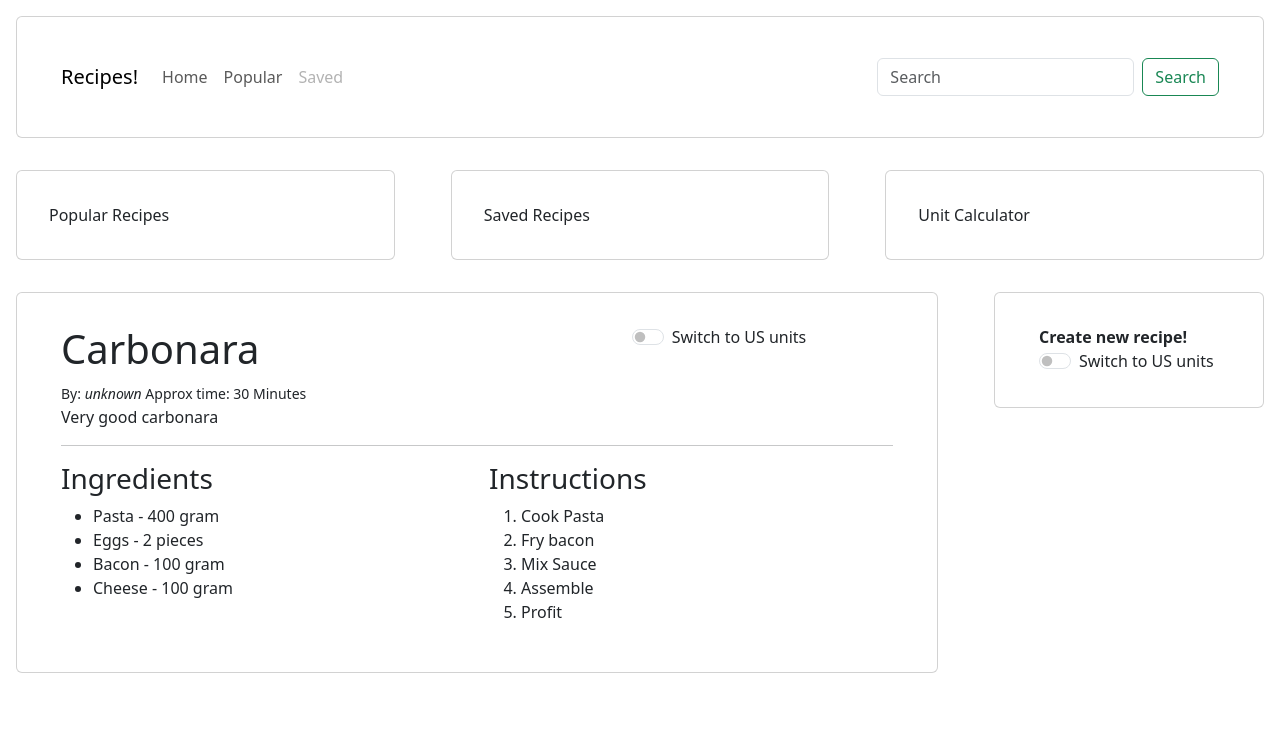
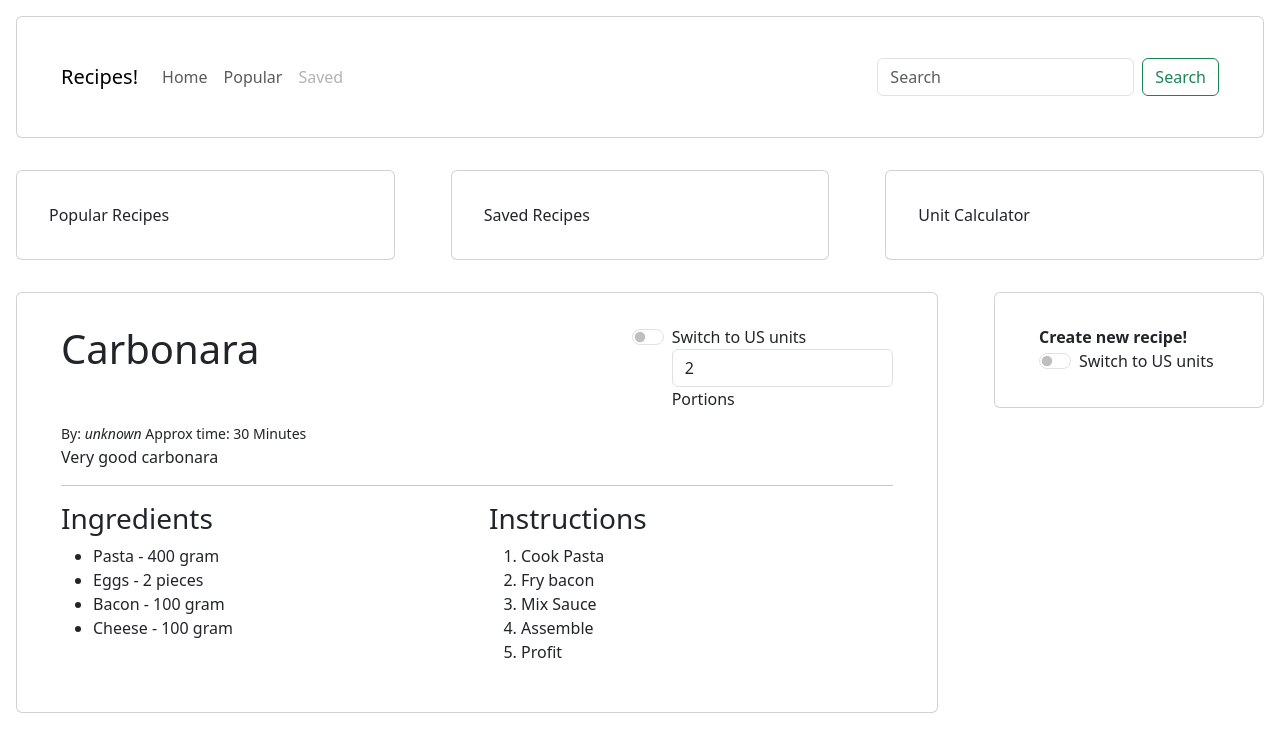
Before and after one commit to ebaynissen/recipe-app, a React (Vite) app: page / in a window 1280 px wide. Shown: the top 752 px of the page. Built offline with nearby package versions, Linux system fonts and the light colour scheme.

Commit message:
✨ Minor changes & portion size selector

```diff
--- a/src/App.jsx
+++ b/src/App.jsx
@@ -8,20 +8,22 @@ import {Recipe} from './classes/Recipe';
 import {useState} from 'react';
 
 function App() {
-  const [recipes, setRecipes] = useState([new Recipe(
+  const [recipes, setRecipes] = useState([
+    new Recipe(
       "Carbonara",  "unknown",
-    {"Pasta" : {400 : "gram"}, "Eggs": { 2: "pieces"}, "Bacon" : {100: "gram"}, "Cheese" : {100 : "gram"}},
+      {"Pasta" : {amount:400, unit:"gram"}, "Eggs": { amount:2, unit:"pieces"}, "Bacon" : {amount:100, unit:"gram"}, "Cheese" : {amount:100 , unit:"gram"}},
       "30",
       "Very good carbonara",
       ["Cook Pasta", "Fry bacon", "Mix Sauce", "Assemble", "Profit"]
     ),
     new Recipe(
       "Carbonara2", "unknown",
-    ["Pasta2", "Eggs", "Bacon2", "Cheese"],
+      {"Pasta" : {amount:400, unit:"gram"}, "Eggs": { amount:2, unit:"pieces"}, "Bacon" : {amount:100, unit:"gram"}, "Cheese" : {amount:100 , unit:"gram"}},
       "30",
       "Very good carbonara2",
       ["Cook Pasta", "Fry bacon", "Mix Sauce2", "Assemble", "Profit"]
-  )]);
+    )
+  ]);
   const [selectedRecipe, setSelectedRecipe] = useState(recipes[0]);
 
   return (
@@ -30,17 +32,17 @@ function App() {
         <Col><DisplayCard content={<Navigation recipes={recipes} searched={setSelectedRecipe}/>}/></Col>
       </Row>
       <Row>
-        <Col><DisplayCard content={"Popular Recipes"}/></Col>                 {/*TODO: Popular Recipes*/}
-        <Col><DisplayCard content={"Saved Recipes"}/></Col>                 {/*TODO: Saved Recipes*/}
-        <Col><DisplayCard content={"Unit Calculator"}/></Col>                 {/*TODO: Unit Calculator*/}
+        <Col><DisplayCard content={"Popular Recipes"}/></Col>
+        <Col><DisplayCard content={"Saved Recipes"}/></Col>
+        <Col><DisplayCard content={"Unit Calculator"}/></Col>
       </Row>
       <Row>
 
-        <Col xs={9}>                                                {/*Displays Selected Recipe*/}
+        <Col xs={9}>
           <DisplayCard content={<RecipeDisplay Recipe={selectedRecipe}/>}/>
         </Col>
         <Col>
-          <DisplayCard content={<NewRecipeForm />}/>  {/*TODO: Create new recipe!*/}
+          <DisplayCard content={<NewRecipeForm />}/>
           </Col>
       </Row>
     </Container>
--- a/src/classes/Recipe.js
+++ b/src/classes/Recipe.js
@@ -1,5 +1,14 @@
 export class Recipe {
-    constructor(name = "Recipe", author = "unknown", ingredients = "", time = "0", description = "", steps = [], unit = false) {
+    constructor(
+        name = "Recipe",
+        author = "unknown",
+        ingredients = {},
+        time = "0",
+        description = "",
+        steps = [],
+        unit = false,
+        portions = 2
+    ) {
         this.name = name;
         this.author = author;
         this.ingredients = ingredients;
@@ -7,5 +16,17 @@ export class Recipe {
         this.description = description;
         this.steps = steps;
         this.unit = unit;
+        this.portions = portions;
+    }
+
+    getIngredients(multiplier = 1) {
+        let ingredients = {};
+        for (let ing in this.ingredients) {
+            ingredients[ing] = {
+                amount: (this.ingredients[ing].amount / this.portions) * multiplier,
+                unit: this.ingredients[ing].unit
+            }
+        }
+        return ingredients;
     }
 }
--- a/src/components/RecipeDisplay.jsx
+++ b/src/components/RecipeDisplay.jsx
@@ -1,11 +1,18 @@
-import { Container, Row, Col } from 'react-bootstrap';
+import { Container, Row, Col, Form, Button } from 'react-bootstrap';
 import { useState } from 'react';
-import { Recipe } from '../classes/Recipe';
 
 export default function RecipeDisplay({Recipe}) {
-const [unit, setUnit] = useState(Recipe.unit); // boolean state based on switch for which unit shown.
-const ingredient_list = Object.keys(Recipe.ingredients);
-const [dispIng, setDispIng] = useState(Recipe.ingredients); // This can change when units are changed?
+    const [unit, setUnit] = useState(Recipe.unit); // boolean state based on switch for which unit shown.
+    const ingredient_list = Object.keys(Recipe.ingredients);
+    const [portions, setPortions] = useState(Recipe.portions);
+    const [dispIng, setDispIng] = useState(Recipe.getIngredients(portions));
+
+    function changeAmounts(e){
+        let newPortions = e.target.value;
+        setPortions(newPortions);
+        setDispIng(Recipe.getIngredients(newPortions));
+    }
+
     return (
         <Container>
             <Row>
@@ -17,9 +24,22 @@ const [dispIng, setDispIng] = useState(Recipe.ingredients); // This can change w
                 </Col>
                 <Col>
                 <div className="form-check form-switch">
-                <input className="form-check-input" type="checkbox" role="switch" id="flexSwitchCheckDefault"
-                onChange={e => unitChange(e, unit, setUnit, dispIng, setDispIng)} checked= {unit}/>
-                <label className="form-check-label" htmlFor="flexSwitchCheckDefault">Switch to US units</label>
+                <Form>
+                    <div className='form-group '>
+                    <input className="form-check-input" type="checkbox" role="switch" id="flexSwitchCheckDefault"
+                    onChange={e => unitChange(e, unit, setUnit, dispIng, setDispIng)} checked= {unit}/>
+                    <label className="form-check-label" htmlFor="flexSwitchCheckDefault">Switch to US units</label>
+                    <select className="form-control" id="portionSelect" onChange={changeAmounts} value={portions}>
+                      <option>1</option>
+                      <option>2</option>
+                      <option>3</option>
+                      <option>4</option>
+                      <option>5</option>
+                    </select>
+                    <Form.Label>Portions</Form.Label>
+                    </div>
+                </Form>
+
             </div>
                 </Col>
             </Row>
@@ -35,9 +55,8 @@ const [dispIng, setDispIng] = useState(Recipe.ingredients); // This can change w
                     <h3>Ingredients</h3>
                     <ul>
 
-                        {ingredient_list.map((ingredient) =>
-                        <li key={ingredient}>
-                            {ingredient} - {(Object.entries(dispIng[ingredient])[0]).join(" ") }</li>)}
+                        {ingredient_list.map((ing) =>
+                        <li key={ing}>{`${ing} - ${dispIng[ing].amount} ${dispIng[ing].unit}`}</li>)}
                     </ul>
                 </Col>
                 <Col>
```
Lines whose indentation alone changed are shown as unchanged.
